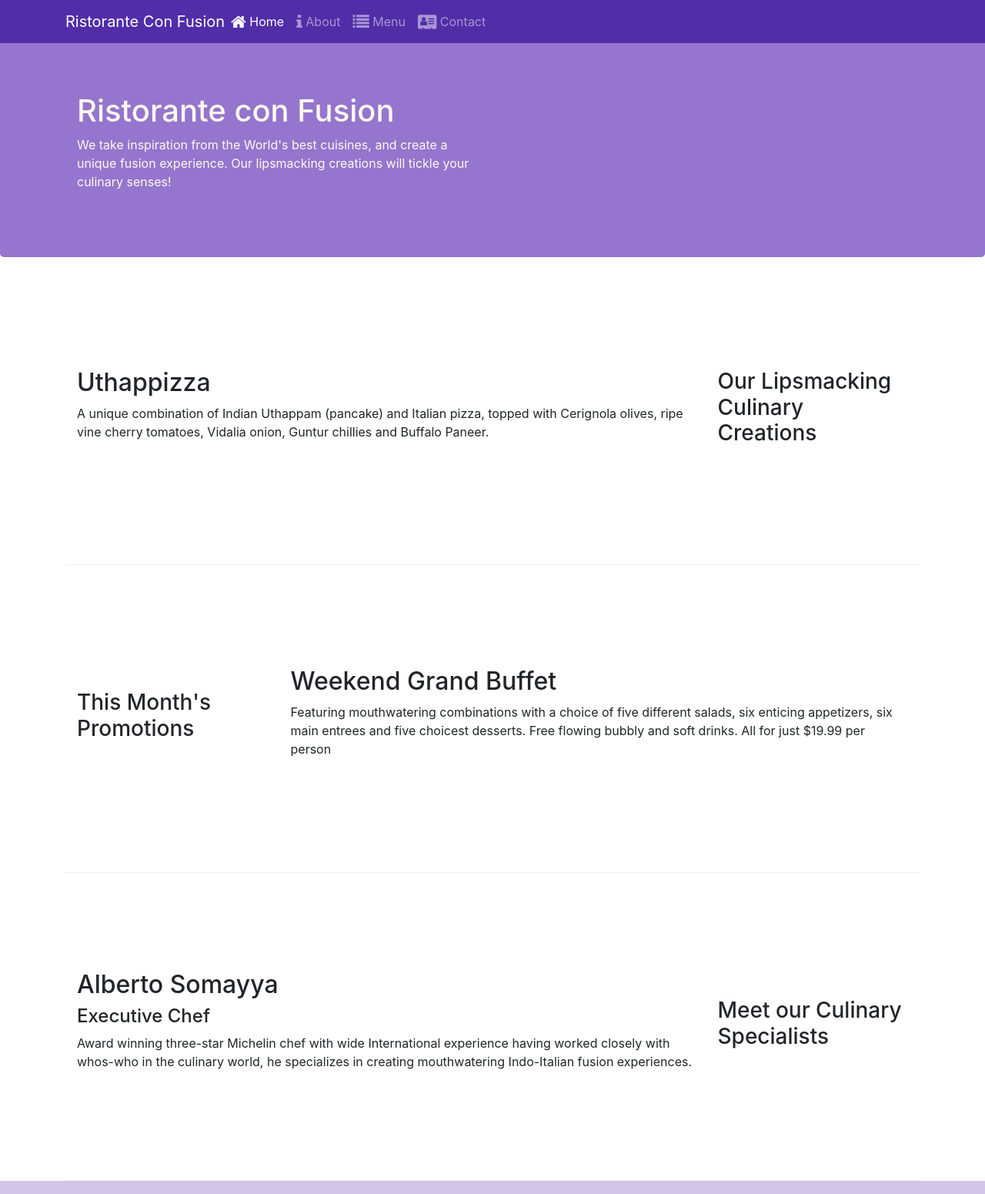
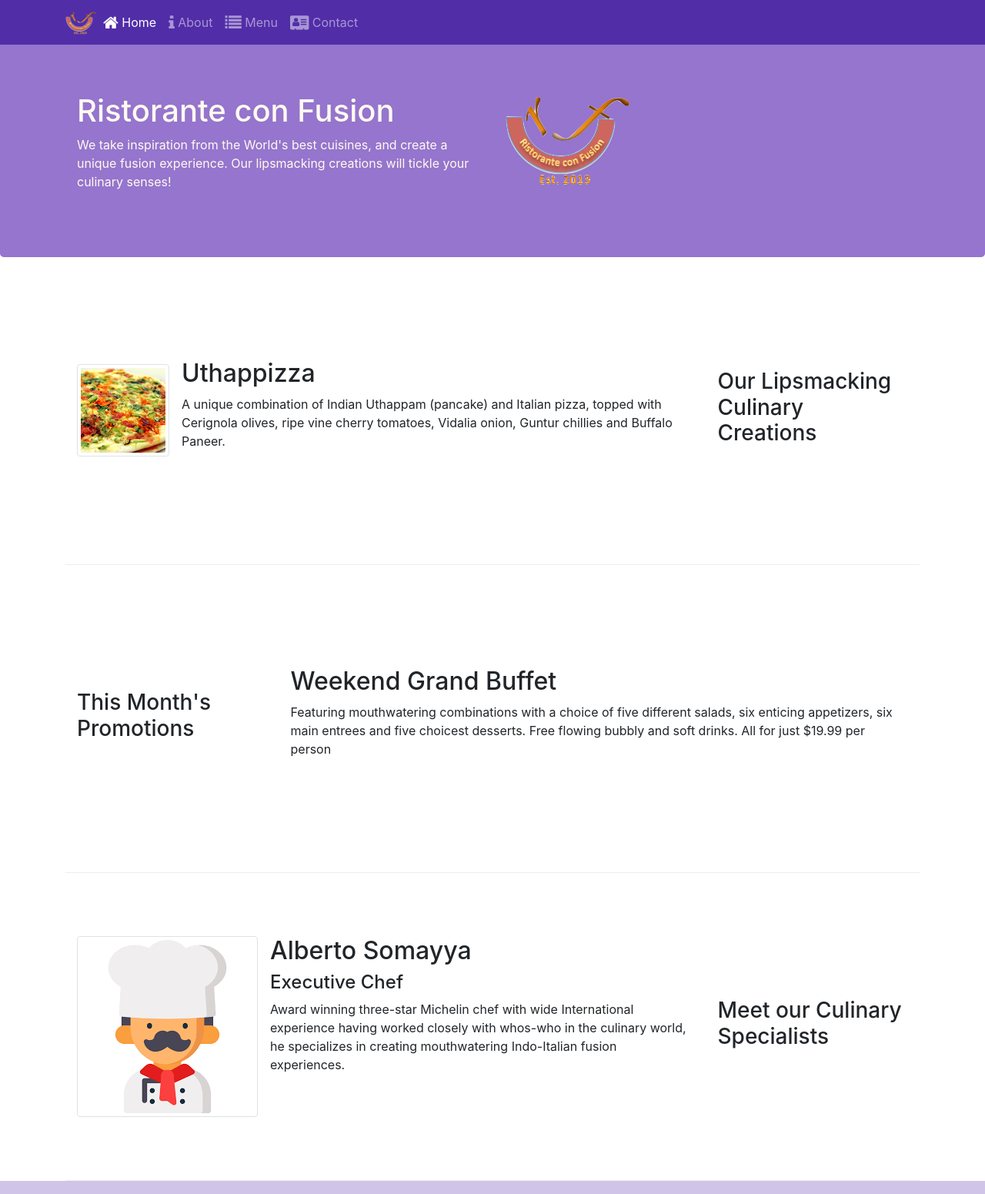
Before and after one commit to LuisLVar/Bootstrap4, a website: page conFusion/index.html in a window 1280 px wide. Shown: the top 1551 px of the page at 77% size. Drawn offline with nearby package versions, Linux system fonts and the light colour scheme.

Commit message:
Images and Media

```diff
--- a/conFusion/index.html
+++ b/conFusion/index.html
@@ -21,7 +21,8 @@
             <button class="navbar-toggler" type="button" data-toggle="collapse" data-target="#Navbar">
                 <span class="navbar-toggler-icon"></span>
             </button>
-            <a class="navbar-brand mr-auto" href="#">Ristorante Con Fusion</a>
+            <a class="navbar-brand mr-auto" href="#"><img src="img/logo.png" class="img-fluid" height="30px"
+                    width="41"></a>
             <div class="collapse navbar-collapse" id="Navbar">
                 <ul class="navbar-nav mr-auto">
                     <li class="nav-item active">
@@ -34,13 +35,14 @@
                         <a class="nav-link" href="#"><span class="fa fa-list fa-lg"></span> Menu</a>
                     </li>
                     <li class="nav-item">
-                        <a class="nav-link" href="./contactus.html"><span class="fa fa-address-card fa-lg"></span> Contact</a>
+                        <a class="nav-link" href="./contactus.html"><span class="fa fa-address-card fa-lg"></span>
+                            Contact</a>
                     </li>
                 </ul>
             </div>
         </div>
     </nav>
-    <header class = "jumbotron">
+    <header class="jumbotron">
         <div class="container">
             <div class="row row-header">
                 <div class="col-12 col-sm-6">
@@ -49,6 +51,7 @@
                         lipsmacking creations will tickle your culinary senses!</p>
                 </div>
                 <div class="col-12 col-sm">
+                    <img src="img/logo.png" class="img-fluid">
                 </div>
             </div>
         </div>
@@ -56,45 +59,61 @@
 
     <div class="container">
         <div class="row row-content align-items-center">
-            <div class= "col-12 col-sm-4 order-sm-last col-md-3">
+            <div class="col-12 col-sm-4 order-sm-last col-md-3">
                 <h3>Our Lipsmacking Culinary Creations</h3>
             </div>
-            <div class = "col col-sm order-sm-first col-md">
-                <h2>Uthappizza</h2>
-                <p class="d-none d-sm-block">A unique combination of Indian Uthappam (pancake) and Italian pizza, topped with Cerignola olives,
-                    ripe vine cherry tomatoes, Vidalia onion, Guntur chillies and Buffalo Paneer.</p>
+            <div class="col col-sm order-sm-first col-md">
+
+                <div class="media">
+                    <img src="img/uthappizza.png" class="d-flex mr-3 img-thumbnail align-self-center" alt="uthappizza">
+
+                    <div class="media-body">
+                        <h2 class="mt-0">Uthappizza</h2>
+                        <p class="d-none d-sm-block">A unique combination of Indian Uthappam (pancake) and Italian
+                            pizza,
+                            topped with Cerignola olives,
+                            ripe vine cherry tomatoes, Vidalia onion, Guntur chillies and Buffalo Paneer.</p>
+                    </div>
+                </div>
             </div>
         </div>
 
 
         <div class="row row-content align-items-center">
-            <div class= "col-12 col-sm-4 col-md-3">
+            <div class="col-12 col-sm-4 col-md-3">
                 <h3>This Month's Promotions</h3>
             </div>
-            <div class = "col col-sm col-md">
+            <div class="col col-sm col-md">
                 <h2>Weekend Grand Buffet</h2>
-                <p class="d-none d-sm-block">Featuring mouthwatering combinations with a choice of five different salads, six enticing appetizers,
+                <p class="d-none d-sm-block">Featuring mouthwatering combinations with a choice of five different
+                    salads, six enticing appetizers,
                     six main entrees and five choicest desserts. Free flowing bubbly and soft drinks. All for just
                     $19.99 per person </p>
             </div>
         </div>
 
         <div class="row row-content align-items-center">
-            <div class= "col-12 col-sm-4 order-sm-last col-md-3">
+            <div class="col-12 col-sm-4 order-sm-last col-md-3">
                 <h3>Meet our Culinary Specialists</h3>
             </div>
-            <div class = "col col-sm order-sm-first col-md">
-                <h2>Alberto Somayya</h2>
-                <h4>Executive Chef</h4>
-                <p class="d-none d-sm-block">Award winning three-star Michelin chef with wide International experience having worked closely with
-                    whos-who in the culinary world, he specializes in creating mouthwatering Indo-Italian fusion
-                    experiences. </p>
+            <div class="col col-sm order-sm-first col-md">
+                <div class="media">
+                    <img src="img/chef2.png" alt="Alberto" class="d-flex mr-3 img-thumbnail align-self-center">
+                    <div class="media-body">
+                        <h2>Alberto Somayya</h2>
+                        <h4>Executive Chef</h4>
+                        <p class="d-none d-sm-block">Award winning three-star Michelin chef with wide International experience
+                            having worked closely with
+                            whos-who in the culinary world, he specializes in creating mouthwatering Indo-Italian fusion
+                            experiences. </p>
+                    </div>
+                </div>
             </div>
         </div>
     </div>
 
-    <footer class = "footer">
-        <div class = "container">
+    <footer class="footer">
+        <div class="container">
             <div class="row">
                 <div class="col-4 offset-1
                  col-sm-2">
@@ -106,7 +125,7 @@
                         <li><a href="./contactus.html">Contact</a></li>
                     </ul>
                 </div>
-                <div class = "col-7 col-sm-5">
+                <div class="col-7 col-sm-5">
                     <h5>Our Address</h5>
                     <address>
                         121, Clear Water Bay Road<br>
@@ -119,11 +138,16 @@
                 </div>
                 <div class="col-12 col-sm-4 align-self-center">
                     <div class="text-center">
-                        <a class="btn btn-social-icon btn-google" href="http://google.com/+"> <i class="fa fa-google-plus fa-lg"></i> </a>
-                        <a class="btn btn-social-icon btn-facebook" href="http://www.facebook.com/profile.php?id="><i class="fa fa-facebook fa-lg"></i></a>
-                        <a class="btn btn-social-icon btn-linkedin" href="http://www.linkedin.com/in/"><i class="fa fa-linkedin fa-lg"></i></a>
-                        <a class="btn btn-social-icon btn-twitter" href="http://twitter.com/"><i class="fa fa-twitter fa-lg"></i></a>
-                        <a class="btn btn-social-icon btn-google" href="http://youtube.com/"><i class="fa fa-youtube fa-lg"></i></a>
+                        <a class="btn btn-social-icon btn-google" href="http://google.com/+"> <i
+                                class="fa fa-google-plus fa-lg"></i> </a>
+                        <a class="btn btn-social-icon btn-facebook" href="http://www.facebook.com/profile.php?id="><i
+                                class="fa fa-facebook fa-lg"></i></a>
+                        <a class="btn btn-social-icon btn-linkedin" href="http://www.linkedin.com/in/"><i
+                                class="fa fa-linkedin fa-lg"></i></a>
+                        <a class="btn btn-social-icon btn-twitter" href="http://twitter.com/"><i
+                                class="fa fa-twitter fa-lg"></i></a>
+                        <a class="btn btn-social-icon btn-google" href="http://youtube.com/"><i
+                                class="fa fa-youtube fa-lg"></i></a>
                         <a class="btn btn-social-icon" href="mailto:"><i class="fa fa-envelope-o fa-lg"></i></a>
                     </div>
                 </div>
```
Also changed, not shown: conFusion/aboutus.html (+2 -1 lines), conFusion/contactus.html (+2 -1 lines), conFusion/img/alberto.png (added), conFusion/img/buffet.png (added), conFusion/img/chef.jpg (added), conFusion/img/chef2.png (added), conFusion/img/logo.png (added), conFusion/img/uthappizza.png (added), 1 other file.
